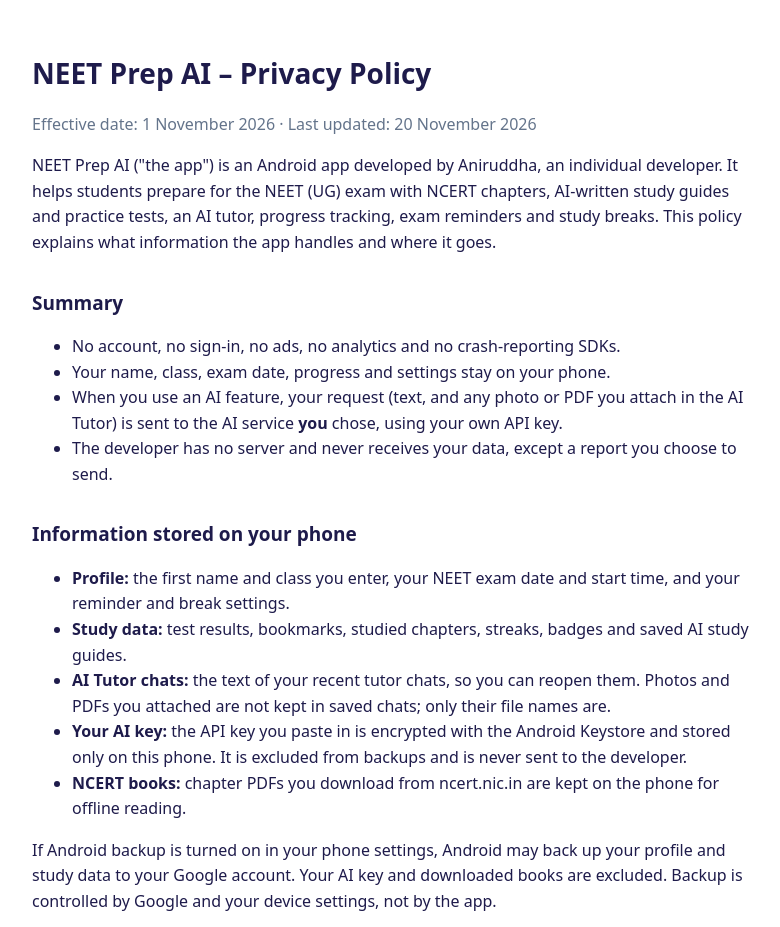
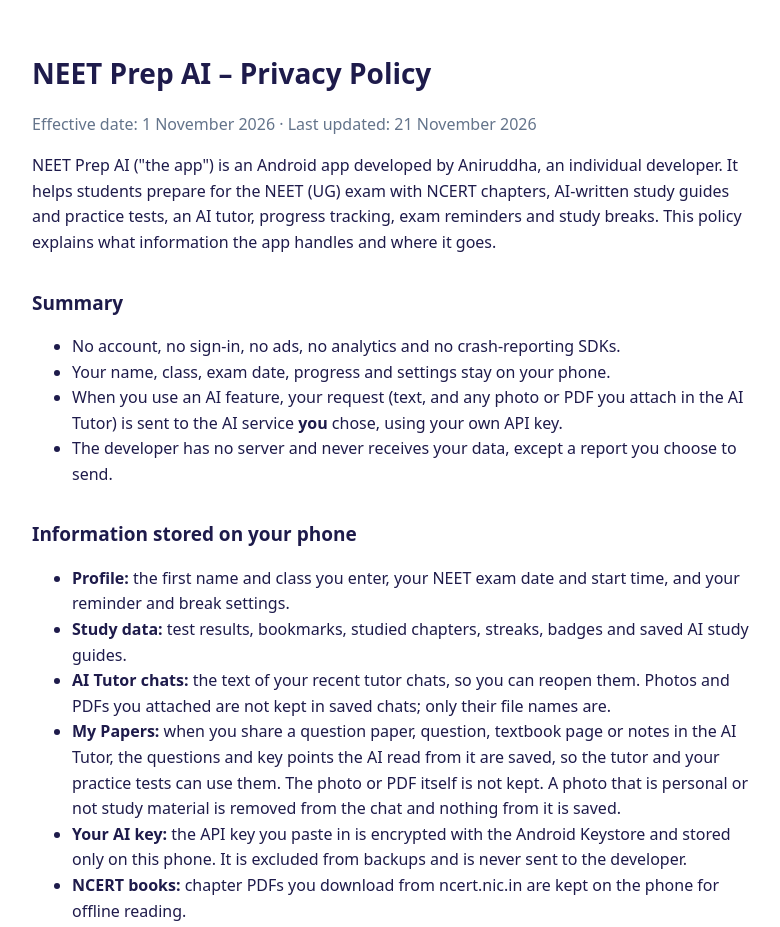
Before and after one commit to aniruddhabasagare28/app-privacy, a plain HTML site: page neetprep/index.html in a window 1280 px wide. Shown: the top 927 px of the page, without its empty margins (248-1028 px from the left). Drawn offline with Linux system fonts and the light colour scheme.

Commit message:
NEET Prep AI privacy policy: My Papers (saved questions and key points, on the phone)
Co-Authored-By: Claude Opus 5.5 <noreply@anthropic.com>

```diff
--- a/neetprep/index.html
+++ b/neetprep/index.html
@@ -14,7 +14,7 @@
 </head>
 <body>
 <h1>NEET Prep AI – Privacy Policy</h1>
-<p class="muted">Effective date: 1 November 2026 · Last updated: 20 November 2026</p>
+<p class="muted">Effective date: 1 November 2026 · Last updated: 21 November 2026</p>
 
 <p>NEET Prep AI ("the app") is an Android app developed by Aniruddha, an individual developer. It helps students prepare for
 the NEET (UG) exam with NCERT chapters, AI-written study guides and practice tests, an AI tutor, progress tracking, exam
@@ -34,6 +34,9 @@ reminders and study breaks. This policy explains what information the app handle
   <li><strong>Study data:</strong> test results, bookmarks, studied chapters, streaks, badges and saved AI study guides.</li>
   <li><strong>AI Tutor chats:</strong> the text of your recent tutor chats, so you can reopen them. Photos and PDFs you
     attached are not kept in saved chats; only their file names are.</li>
+  <li><strong>My Papers:</strong> when you share a question paper, question, textbook page or notes in the AI Tutor, the
+    questions and key points the AI read from it are saved, so the tutor and your practice tests can use them. The photo or
+    PDF itself is not kept. A photo that is personal or not study material is removed from the chat and nothing from it is saved.</li>
   <li><strong>Your AI key:</strong> the API key you paste in is encrypted with the Android Keystore and stored only on this phone.
     It is excluded from backups and is never sent to the developer.</li>
   <li><strong>NCERT books:</strong> chapter PDFs you download from ncert.nic.in are kept on the phone for offline reading.</li>
@@ -92,6 +95,7 @@ no information is sent anywhere to schedule them.</p>
   <li><strong>Test results, bookmarks, streaks and studied chapters:</strong> open <em>Settings → Reset all progress</em>.
     They are deleted at once.</li>
   <li><strong>AI Tutor chats:</strong> open the chat history (🕘) in the AI Tutor and delete any chat.</li>
+  <li><strong>My Papers:</strong> open My Papers (📚) in the AI Tutor and delete any paper.</li>
   <li><strong>Downloaded NCERT books:</strong> <em>Settings → Storage → Delete books</em>.
     <strong>Saved AI study guides:</strong> <em>Settings → Storage → Clear AI guides</em>.</li>
   <li><strong>Everything at once</strong>, including your name, class, exam date and AI key: uninstall the app, or clear
```
